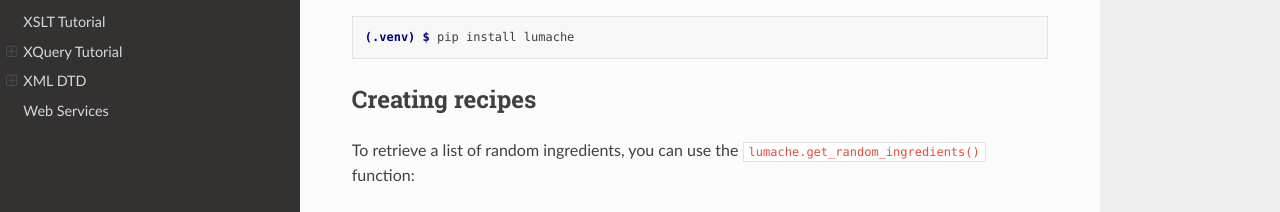
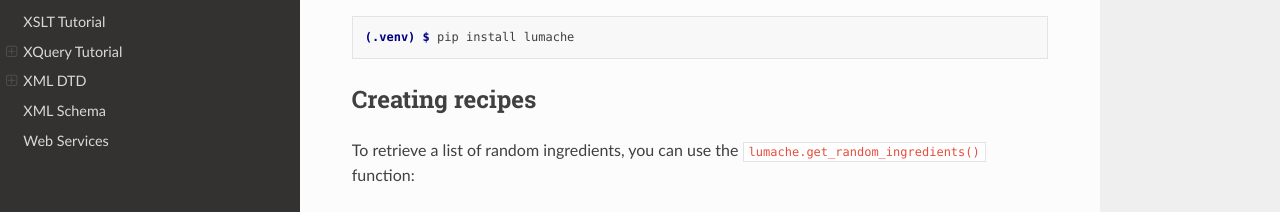
Before and after one commit to tsx-khann/rtd-tutorial, a Sphinx documentation site: the page built from docs/source/usage.rst, in a window 1280 px wide. Shown: the part 248-460 px from the top of the page. Built offline with Sphinx 7.4.7 and the Read the Docs theme 3.1.0, drawn with Linux system fonts in a browser that asks for light colours; pages that are not in the unit, such as notebooks, are missing from menus; grey boxes are pictures that could not be loaded.

Commit message:
Update index.rst

```diff
--- a/docs/source/index.rst
+++ b/docs/source/index.rst
@@ -20,6 +20,6 @@ It is designed to help users understand how to create, parse, and utilize XML fo
    XSLT_Tutorial/index
    XQuery_Tutorial/index
    XML_DTD/index
-   XSD_Schema/index
-   XSD_Data_Types/index
+   XML_Schema/index
+   XML_Data_Types/index
    Web_Services/index
```
